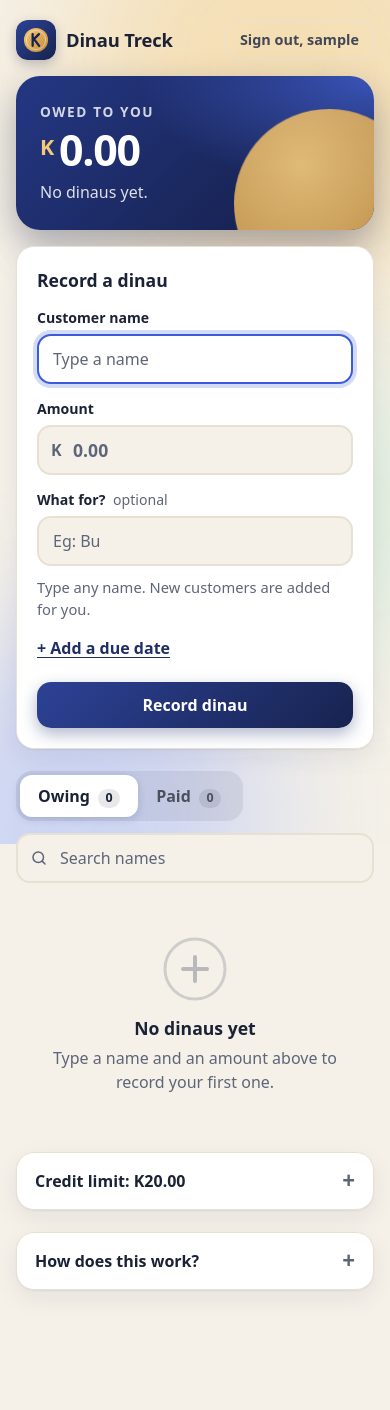
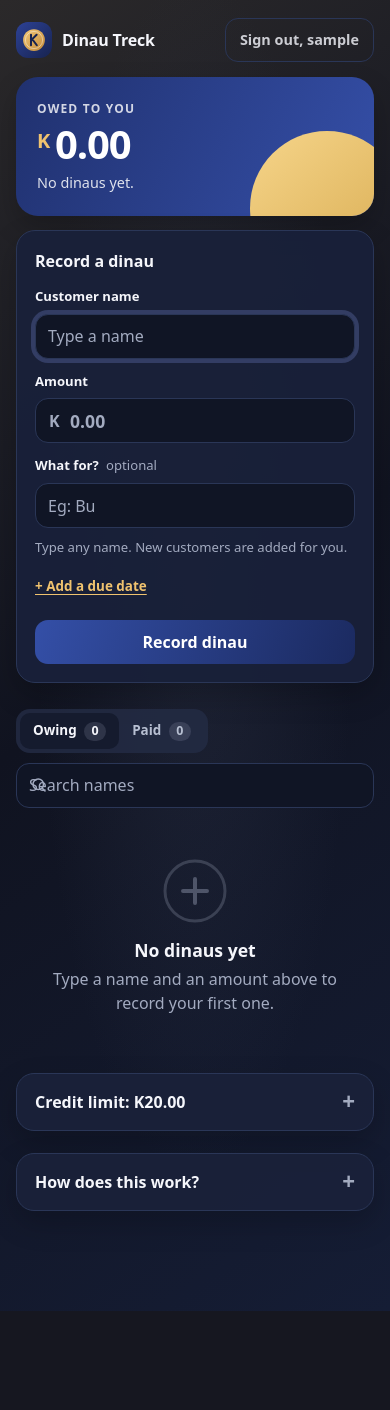
Before and after one commit to WPU-CMP321-2026/CauseIT-Dinau-Track, a PHP site: page /Dinau.php in a window 390 px wide. After the commit the page ends 1311 px from the top, so only its background shows below. Run offline with PHP 8.4, Linux system fonts and the light colour scheme; the visitor is signed in with stand-in values (Sample User, id 1); data comes from the database, SQL or seed files in the repository; data that the repository does not hold is empty.

Commit message:
Apply the Dinau Treck mobile design
Co-authored-by: Copilot <223556219+Copilot@users.noreply.github.com>

```diff
--- a/assets/css/app.css
+++ b/assets/css/app.css
@@ -313,6 +313,138 @@ kbd { padding: 1px 7px; border: 1px solid var(--line); border-bottom-width: 2px;
 .stmt-head span:nth-child(n+3) { text-align: right; }
 .sheet .summary { padding: 4px 0 0; border-top: 0; }
 
+/* ---------- Dinau Treck mobile design ---------- */
+:root {
+  color-scheme: dark;
+  --bg: #11141a;
+  --card: #191f37;
+  --ink: #f5f6fb;
+  --muted: #a3abc0;
+  --line: #2a3657;
+  --navy: #344fa7;
+  --navy-d: #1b2a60;
+  --gold: #d8ac58;
+  --gold-l: #f0c36f;
+  --green: #56d28a;
+  --green-text: #56d28a;
+  --green-bg: #173528;
+  --red: #ff9292;
+  --red-text: #ffaaaa;
+  --red-bg: #3a202a;
+  --amber-bg: #3b301b;
+  --focus: #91a9ff;
+  --shadow: 0 12px 30px rgba(0, 0, 0, .2);
+}
+
+body {
+  background:
+    radial-gradient(ellipse at 50% 44%, rgba(63, 72, 98, .28), transparent 58%),
+    linear-gradient(145deg, #2b292a 0%, #101320 48%, #151d35 100%);
+}
+
+.bg-orbs { display: none; }
+.shell { max-width: 540px; padding: 18px 16px 100px; }
+.topbar { padding: 0 0 15px; }
+.brand { font-size: 1rem; }
+.brand img { width: 36px; height: 36px; box-shadow: none; }
+
+.hero {
+  min-height: 139px;
+  display: flex;
+  flex-direction: column;
+  justify-content: center;
+  margin-bottom: 14px;
+  padding: 20px 21px;
+  border-radius: 22px;
+  background: linear-gradient(115deg, #20316f, #354fa8);
+  box-shadow: 0 12px 28px rgba(0, 0, 0, .2);
+}
+.hero::after {
+  width: 154px;
+  height: 154px;
+  right: -30px;
+  bottom: -69px;
+  background: linear-gradient(140deg, #f6d58a, #d6a94e);
+  opacity: 1;
+  animation: none;
+}
+.hero-label { font-size: .75rem; letter-spacing: .1em; }
+.hero-amount { font-size: clamp(2.5rem, 10vw, 3rem); }
+.hero-sub { font-size: .9rem; }
+
+.add-card {
+  margin-bottom: 0;
+  padding: 18px;
+  border-radius: 19px;
+  background: rgba(25, 33, 57, .97);
+  border-color: var(--line);
+}
+.add-card h2 { font-size: 1rem; }
+.add-grid { gap: 13px; }
+.field label, .due-panel label { font-size: .82rem; margin-bottom: 7px; }
+input[type="text"], input[type="password"], input[type="date"], input[type="search"] {
+  min-height: 45px;
+  padding: 0 12px;
+  border: 1px solid var(--line);
+  border-radius: 13px;
+  background: #101525;
+}
+input:focus { background: #101525; }
+.money input { padding-left: 34px; }
+.hint { font-size: .82rem; }
+.link-btn { color: var(--gold-l); font-size: .84rem; }
+.btn { min-height: 44px; border-radius: 13px; }
+.btn-primary { background: linear-gradient(110deg, #344fa7, #1b2a60); box-shadow: none; }
+.btn-primary:hover { box-shadow: none; }
+
+.list-section { margin-top: 26px; }
+.list-head { margin-bottom: 11px; gap: 10px; }
+.tabs { padding: 4px; border-radius: 14px; background: rgba(36, 44, 68, .86); }
+.tab { min-height: 36px; padding: 0 13px; border-radius: 10px; color: #b7bfd1; font-size: .84rem; }
+.tab.is-active { background: #151b2e; color: var(--ink); box-shadow: none; }
+.tab-count { background: rgba(178, 187, 209, .16); }
+.search { min-width: 100%; }
+.person { border-radius: 16px; background: rgba(25, 33, 57, .97); border-color: var(--line); box-shadow: none; }
+.person-toggle { min-height: 68px; gap: 10px; padding: 11px 9px 11px 12px; }
+.avatar { width: 40px; height: 40px; }
+.person-name { font-size: .94rem; }
+.person-meta { font-size: .76rem; }
+.person-amount { font-size: 1rem; }
+.pay-all { min-height: 38px; border-radius: 11px; }
+.summary { gap: 6px; padding: 10px 10px 4px; }
+.sum-cell { padding: 9px 5px; }
+.sum-cell dt { font-size: .67rem; }
+.sum-cell dd { font-size: .95rem; }
+.sum-cell.is-owed dd { font-size: 1.05rem; }
+.person-body > div { padding-top: 2px; }
+.card-actions { padding: 10px 10px 4px; }
+.items { padding-right: 10px; padding-left: 10px; border-color: var(--line); }
+.item { gap: 7px; }
+.item-note { font-size: .9rem; }
+.item-amount { font-size: .9rem; }
+.item-btn { width: 40px; height: 40px; }
+.help { background: rgba(25, 33, 57, .97); border-color: var(--line); }
+
+.login-body { padding: 24px; }
+.login-card {
+  max-width: 420px;
+  padding: 26px 23px;
+  border-radius: 24px;
+  background: rgba(25, 33, 57, .97);
+  border-color: var(--line);
+}
+.login-logo { width: 64px; height: 64px; border-radius: 18px; box-shadow: none; animation: none; }
+.login-card h1 { margin-top: 16px; font-size: 1.55rem; }
+.login-sub { margin-bottom: 22px; font-size: .9rem; }
+.login-card form { gap: 13px; }
+.login-card .field label { margin-bottom: 7px; }
+.alert-error { background: var(--red-bg); color: var(--red-text); }
+.alert-ok { background: var(--green-bg); color: var(--green-text); }
+
+@media (min-width: 620px) {
+  .shell { padding-top: 28px; }
+}
+
 @media print {
   body { background: #fff; }
   .bg-orbs, .shell, .toast-zone, .sheet::backdrop, .sheet-actions { display: none !important; }
```
Also changed, not shown: README.md.
